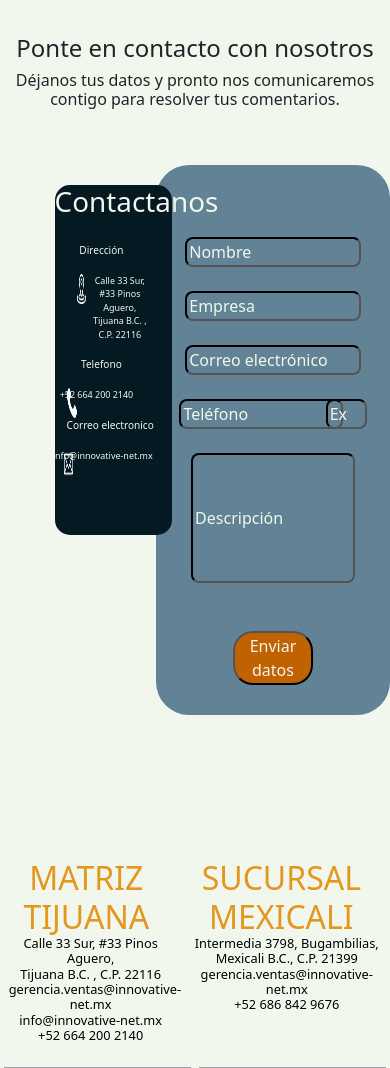
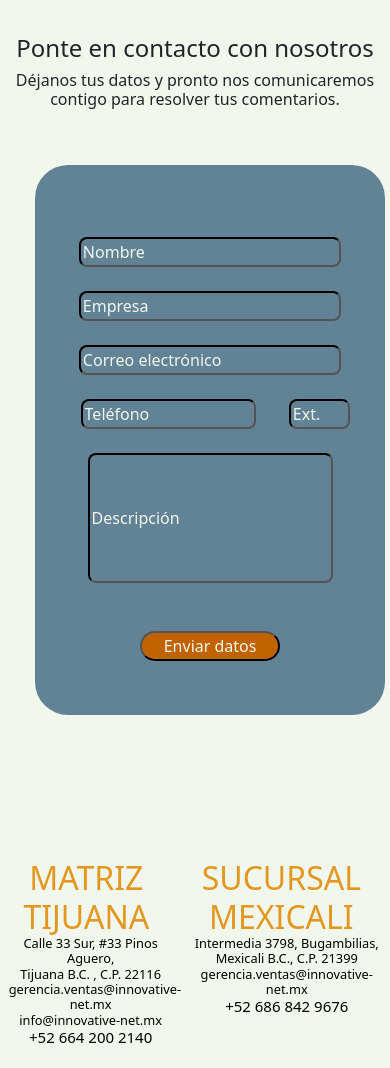
Before and after one commit to Innovative-net-mx/innovative-Webpage, a Django app: page /contacto in a window 390 px wide. Shown: the part 86-1154 px from the top of the page. Run offline with Django 3.2, Linux system fonts and the light colour scheme; some libraries are stand-ins or nearby versions; grey boxes are pictures that could not be loaded.

Commit message:
responsivo

```diff
--- a/homepage/static/css/estilo.css
+++ b/homepage/static/css/estilo.css
@@ -32,7 +32,7 @@
 
     }
   }
-  @media (max-width: 700px) {
+  @media (max-width: 900px) {
     .texto {
       padding-right: 100px;
       font-size: 40px;
@@ -108,10 +108,6 @@
     font-size: 50px;
   }
  }
-
-
-
-
     .nos{
       width: 100%;
       height: 700px;
@@ -119,12 +115,13 @@
     }
       .inf-ser{
         margin-left: 6%;
-        width: 20%;
+        width: 40%;
 
       }
       .btn-sol{
               background-color: orange;
               border-radius: 70px;
+              color:black;
               border: 2px solid black;
           }
       .det_ser{
--- a/homepage/templates/homepage/contacto.html
+++ b/homepage/templates/homepage/contacto.html
@@ -10,7 +10,7 @@
     <center>
         <div class="mgform">
         <div class="formnegro">
-            <h1 style="color:#F1F7ED;">Contactanos</h1><br>
+            <h1 style="color:#F1F7ED;" class="letcontti">Contactanos</h1><br>
             <p style="font-size:90%; margin-left:-20%; color:#F1F7ED;">Dirección</p>
             <div style="display:flex; justify-content:space-around;">
             <img src="static/css/img/ubicacion.png" style="width:8%; height:30px;">
@@ -20,7 +20,7 @@
             <p style="font-size:90%; margin-left:-20%; color:#F1F7ED;">Telefono</p>
             <div style="display:flex; justify-content:space-around;">
                 <img src="static/css/img/telefonocont.png" style="width:8%; height:30px; margin-left:-22%;">
-            <p style="font-size:80%; color:#F1F7ED; margin-left:-80%;">+52 664 200 2140</p>
+            <a style="font-size:70%; color:#F1F7ED; margin-left:-80%; text-decoration:none">+52 664 200 2140</a>
         </div>
             <p style="font-size:90%; margin-left:-5%; color:#F1F7ED;">Correo electronico</p>
             <div style="display:flex; justify-content:space-around;">
@@ -52,7 +52,7 @@
             </div><br>
 
             <div class="extphon" >
-            <div>
+            <div class="acomodo">
                 {{ form.phone.errors }}
             {{form.phone}}
             </div>
@@ -77,11 +77,11 @@
         Tijuana B.C. , C.P. 22116<br>
         gerencia.ventas@innovative-net.mx<br>
         info@innovative-net.mx<br>
-        +52 664 200 2140</p></h1>
+        <a>+52 664 200 2140</a></p></h1>
         <h1 style="color:#E4971F; font-size:200%;">SUCURSAL MEXICALI<br><p style="color:black; font-size:40%;">Intermedia 3798, Bugambilias,<br>
             Mexicali B.C., C.P. 21399<br>
             gerencia.ventas@innovative-net.mx<br>
-            +52 686 842 9676<br></p></h1>
+            <a>+52 686 842 9676</a><br></p></h1>
     </div>
     <div style="display:flex; justify-content:space-around;">
 
@@ -90,6 +90,7 @@
         <div id="map2" style="width:48%; height:450px;"></div>
     </div>
 </div>
+
     <script>
       var map, map2;
       function initMap() {
@@ -146,9 +147,28 @@
     .contact-from-phone{
     border-color:black;
     border-radius:8px;
-    width:140%;
+    width:120%;
     margin-left:20%;
     background:transparent;
+    }
+    @media(max-width: 500px){
+        .contact-from-phone{
+            width:100%;
+            margin-left:26%
+
+        }
+    }
+    @media(min-width: 500px){
+        .contact-from-phone{
+            margin-left:24%;
+                width:120%;
+        }
+    }
+    @media(min-width: 500px) and (max-width: 2398px){
+        .contact-from-phone{
+            margin-left:20%;
+                width:120%;
+        }
     }
     .contact-from::-webkit-input-placeholder { color:#F1F7ED; }
     .contact-from-descripcion::-webkit-input-placeholder { color:#F1F7ED; }
@@ -198,13 +218,25 @@
     border: 1px;
     margin-left:40%;
     }
+    @media(max-width: 500px){
+        .form{
+            width:350px;
+          margin-left:9%;
+        }
+    }
 .btnenvd{
     background:#C16200;
     width:34%;
     color:#F1F7ED;
     border-radius:20px;
 }
-@media (max-width:1395px){
+@media(max-width: 500px){
+    .btnenvd{
+        width:40%
+    }
+}
+
+@media(max-width:1395px){
     .formnegro{
        width:30%;
        margin-left:14%;
@@ -212,14 +244,30 @@
        font-size:70%;
     }
 }
-
-@media(min-width: 1200px){
+@media(min-width: 900px){
     .formnegro{
-        width: 26%;
-        margin-left:17%;
+        width: 20%;
+        margin-left:21%;
        height:350px;
        font-size:70%;
     }
 }
+@media(max-width:1395px){
+    .letcontti{
+       font-size:190%;
+    }
+}
+@media(min-width: 900px){
+    .letcontti{
+       font-size:300%;
+    }
+}
+@media(max-width: 600px){
+    .formnegro{
+       width:47%;
+       visibility:hidden;
+       margin-left:-4%;
+    }
+}
 </style>
  {% endblock %}
--- a/homepage/templates/homepage/objetivos.html
+++ b/homepage/templates/homepage/objetivos.html
@@ -5,6 +5,7 @@
 <br>
 <br>
 <br><br><br><br><br><br><br>
+
 <h1 style="color: white; text-align: center;"> Objetivos </h1>
 <div style="margin-left:30px ;">
 
@@ -166,6 +167,7 @@
 </body>
 
 <style>
+
     body{
       background-image:url(static/css/img/fondoobj.svg);
       background-size: cover;
@@ -215,6 +217,7 @@
         }
         .card:hover{
           cursor: pointer;
+          height: 400px;
         }
         .card:hover .intro{
           height: 400px;
@@ -240,7 +243,6 @@ h2{
   font-size: 15px;
    text-align: right;
 }
-
 .container {
     position: relative;
     display: flex;
```
